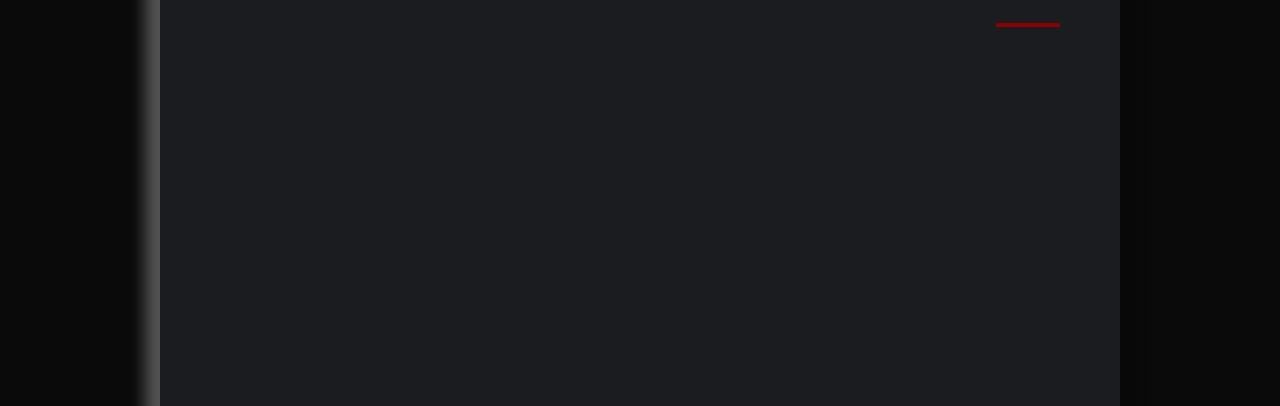
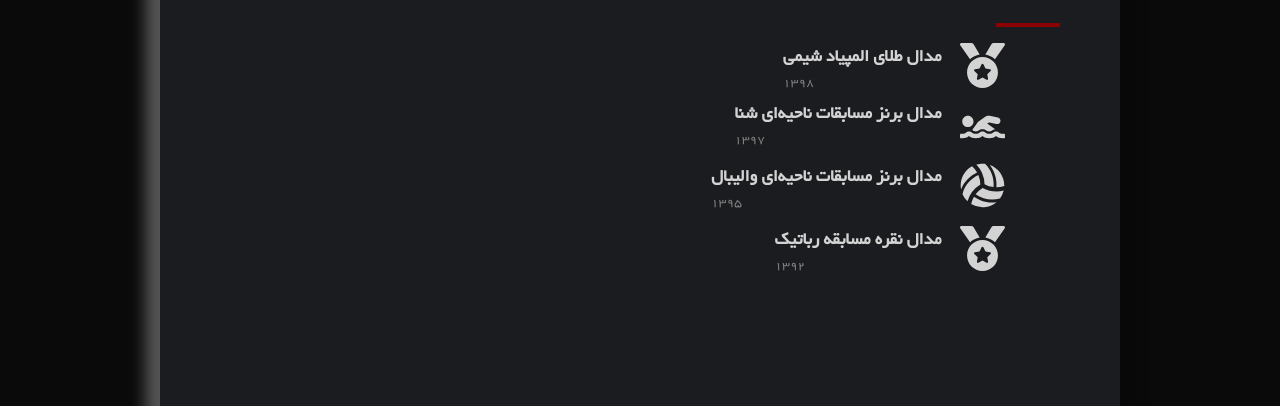
Before and after one commit to dorrin-sot/HTML-CSS-Resume, a website: page pages/achievements.html in a window 1280 px wide. Shown: the part 148-554 px from the top of the page. Drawn offline with Linux system fonts and the light colour scheme.

Commit message:
achievements page done

```diff
--- a/css/achievements-styles.css
+++ b/css/achievements-styles.css
@@ -0,0 +1,29 @@
+#achievements-table {
+  width: 100%;
+  color: lightgray;
+}
+
+.achievements-cell {
+  display: block;
+  width: 50%;
+  margin: 15px 0;
+}
+
+.fa-medal, .fa-swimmer, .fa-volleyball-ball {
+  color: lightgray;
+  height: 15% !important;
+  width: 10% !important;
+  margin: 0 15px;
+}
+
+#achievements-table h3 {
+  font-size: large;
+  padding-bottom: 10px;
+}
+
+#achievements-table p {
+  color: gray;
+  direction: ltr;
+  font-size: small;
+  text-align: start;
+}
--- a/css/main-styles.css
+++ b/css/main-styles.css
@@ -175,3 +175,7 @@ footer {
 .disp-inline-block {
   display: inline-block !important;
 }
+
+.disp-block {
+  display: block !important;
+}
--- a/css/navbar.css
+++ b/css/navbar.css
@@ -30,6 +30,7 @@ nav {
   height: 40px;
   width: 100%;
   position: sticky;
+  z-index: 5;
 }
 
 nav a {
--- a/pages/achievements.html
+++ b/pages/achievements.html
@@ -18,7 +18,36 @@
   <section class="main-card">
     <h1 class="card-title">افتخارات من</h1>
     <hr class="card-title-divider"/>
-
+    <ul id="achievements-table">
+      <li class="achievements-cell">
+        <i class="fas fa-medal disp-inline-block"></i>
+        <div class="disp-inline-block">
+          <h3 class="no-m">مدال طلای المپیاد شیمی</h3>
+          <p class="no-m">۱۳۹۸</p>
+        </div>
+      </li>
+      <li class="achievements-cell">
+        <i class="fas fa-swimmer disp-inline-block"></i>
+        <div class="disp-inline-block">
+          <h3 class="no-m">مدال برنز مسابقات ناحیه‌ای شنا</h3>
+          <p class="no-m">۱۳۹۷</p>
+        </div>
+      </li>
+      <li class="achievements-cell">
+        <i class="fas fa-volleyball-ball disp-inline-block"></i>
+        <div class="disp-inline-block">
+          <h3 class="no-m">مدال برنز مسابقات ناحیه‌ای والیبال</h3>
+          <p class="no-m">۱۳۹۵</p>
+        </div>
+      </li>
+      <li class="achievements-cell">
+        <i class="fas fa-medal disp-inline-block"></i>
+        <div class="disp-inline-block">
+          <h3 class="no-m">مدال نقره مسابقه رباتیک</h3>
+          <p class="no-m">۱۳۹۲</p>
+        </div>
+      </li>
+    </ul>
   </section>
 </main>
 
```
